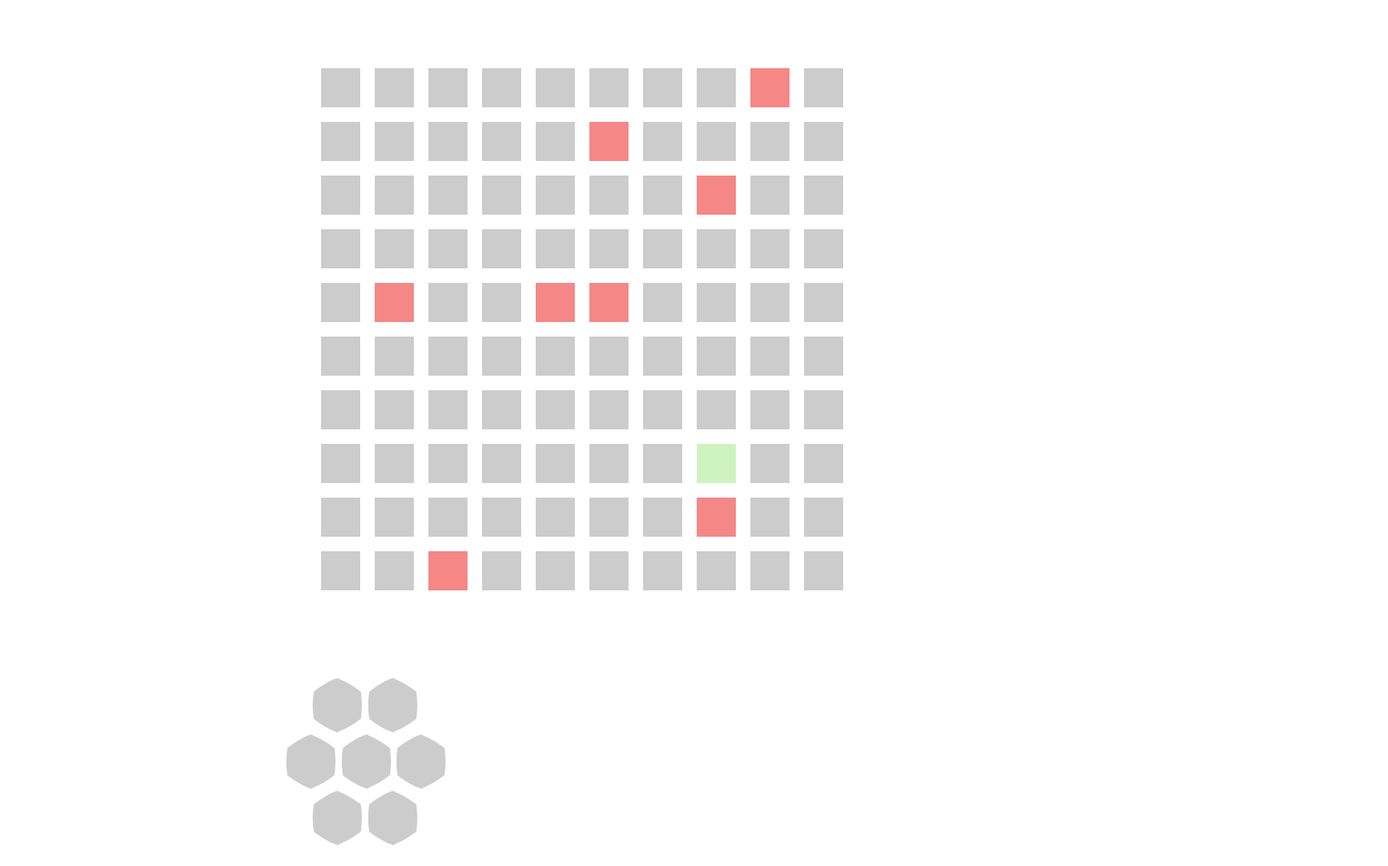
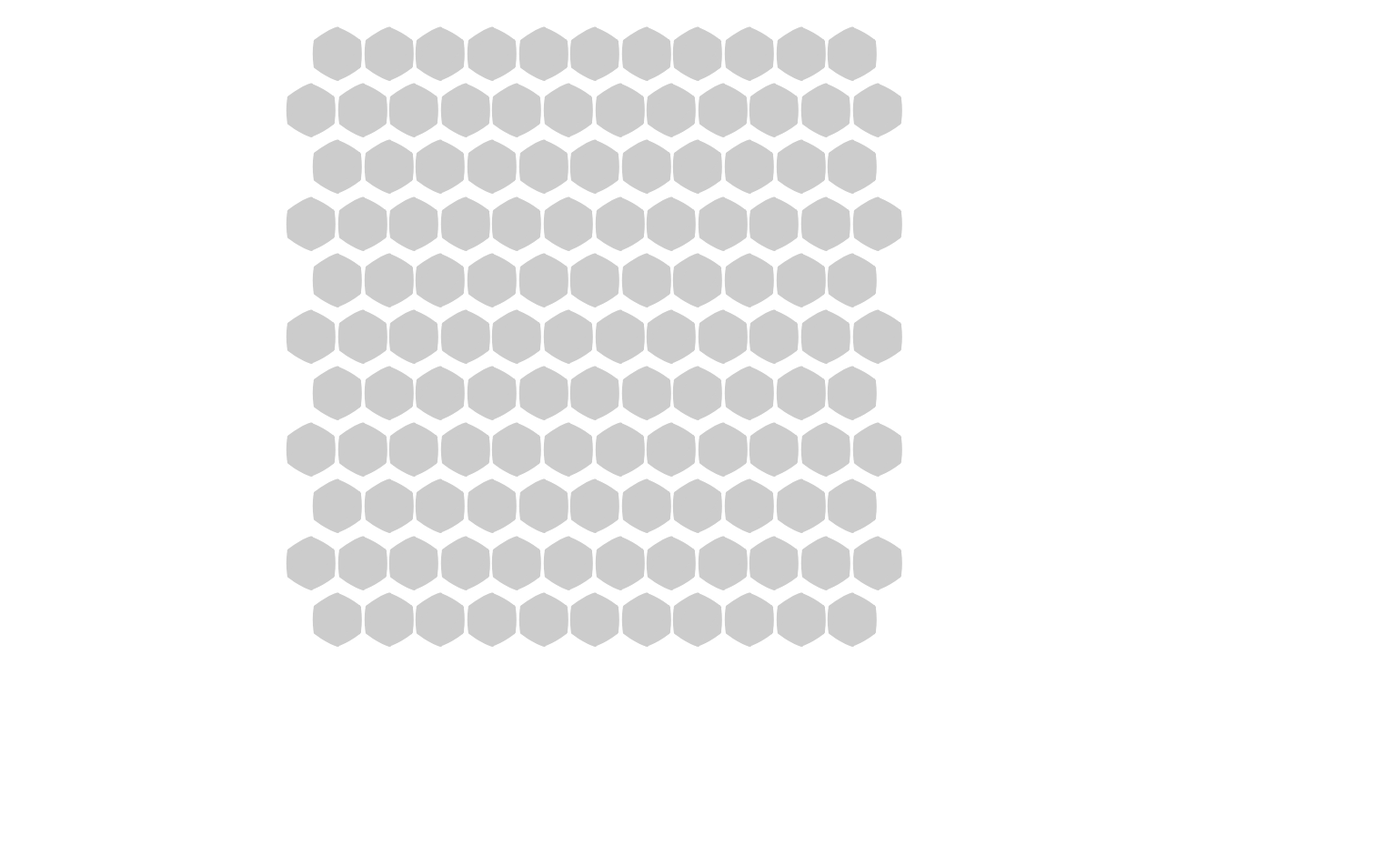
Before and after one commit to Mrez95/CatchTheCat, a plain HTML site: page public_html/index.html in a window 1280 px wide. Shown: the top 952 px of the page at 91% size, 1526 px wide, since content can reach past the window. After the commit the page ends 800 px from the top, so only its background shows below. Drawn offline with nearby package versions, Linux system fonts and the light colour scheme.

Commit message:
Map Update: Level 2
Hexagon Grid System for increased game difficulty of 6 escape paths!

```diff
--- a/public_html/index.html
+++ b/public_html/index.html
@@ -12,22 +12,37 @@
         <script>
             var newX, newY, intendedDirection; //global
             $(document).ready(function() {
+// LEVEL 1
+//                var arr = [];
+//                for (var x = 0; x < 12; x++) { // generate the map
+//                    arr[x] = [];
+//                    for (var y = 0; y < 12; y++) {
+//                        if (x === 0 || x === 11 || y === 0 || y === 11) { // invisible border for escape
+//                            arr[x][y] = $('<div>').addClass("platform_exit").attr("id", x + "-" + y);
+//                        }
+//                        else {
+//                            arr[x][y] = $('<div>').addClass("platform").attr("id", x + "-" + y);
+//                        }
+//                        arr[x][y].appendTo('div.container');
+//                    }
+//                }
+
+// LEVEL 2
                 var arr = [];
-                for (var x = 0; x < 12; x++) { // generate the map
-                    arr[x] = [];
-                    for (var y = 0; y < 12; y++) {
-                        if (x === 0 || x === 11 || y === 0 || y === 11) { // invisible border for escape
-                            arr[x][y] = $('<div>').addClass("platform_exit").attr("id", x + "-" + y);
-                        }
-                        else {
-                            arr[x][y] = $('<div>').addClass("platform").attr("id", x + "-" + y);
-                        }
-                        arr[x][y].appendTo('div.container');
+                for (var x = 0; x < 11; x++) { // generate the map
+                    var classType = x % 2 == 0 ? "even" : "odd";
+                    arr[x] = $('<ol>').addClass(classType).attr("id", x);
+                    arr[x].appendTo('div.container');
+                    var loopCount = x % 2 == 0 ? 11 : 12
+                    for (var y = 0; y < loopCount; y++) {
+                        arr[x][y] = $('<li>').addClass("hex").attr("id", x + "-" + y);
+                        arr[x][y].appendTo('ol#' + x + "." + classType); // to pick unique even/odd pairs
                     }
                 }
-//                    setTimeout(function() {
-//                     $('<div class="platform"/>').appendTo('div.container');
-//                    }, 25*i);
+
+// LEVEL 3 (Same As Level one. Transform into circles)
+
+
                 cat_x = getRandInt(); // called only once on load
                 cat_y = getRandInt();
                 intendedDirection = Math.floor((Math.random() * 4) + 1); // randomly selects a direction to start 1-4
@@ -42,7 +57,7 @@
                         $("div#" + randX + "-" + randY).addClass("blocked");
                     }
                 }
-                $(".platform").click(function() {
+                $(".platform, .hex").click(function() { // CHECK SYNTAX!! ??????????????????????
                     $(this).addClass("blocked");
                     findPath(cat_x, cat_y, intendedDirection);
                 });
@@ -157,9 +172,9 @@
         </script>
     </head>
     <body>
-        <div class="container"></div>
+        <!--<div class="container"></div>-->
         <div class="container">
-            <ol class="even">
+            <!--            <ol class="even">
                             <li class='hex'></li>
                             <li class='hex'></li>
                         </ol>
@@ -171,7 +186,7 @@
                         <ol class="even">
                             <li class='hex'></li>
                             <li class='hex'></li>
-            </ol>
+                        </ol>  -->
         </div>
     </body>
 </html>
--- a/public_html/scss/style.scss
+++ b/public_html/scss/style.scss
@@ -2,15 +2,17 @@ $hex-size: 2em; // Only change size here. Best used with sizes from 5em - 10em.
 $side-length: 43px;
 $border-space: 8px;
 /* ----------------------------------------- */
-.container {
-    width: 1000px;
+.container { // Can remove????!!
+    width: 1100px;
     line-height: 1.3;
 }
 ol.even {
+    width: 1100px;
     position: relative;
     left: ($hex-size / 1.1);
 }
 ol.odd {
+    width: 1200px;
     position: relative;
     margin-top: -6.5%;
     margin-bottom: -6.5%;
@@ -60,7 +62,7 @@ ol.odd {
 }
 .container{
     position:relative;
-    width: ($side-length + 2*$border-space) * 12;
+    width: ($side-length + 2*$border-space) * 12; // formula for perfect width
     height: ($side-length + 2*$border-space) * 12;
     margin:auto;
 }
```
Also changed, not shown: public_html/css/style.css, 1 other file. Lines whose indentation alone changed are shown as unchanged.
